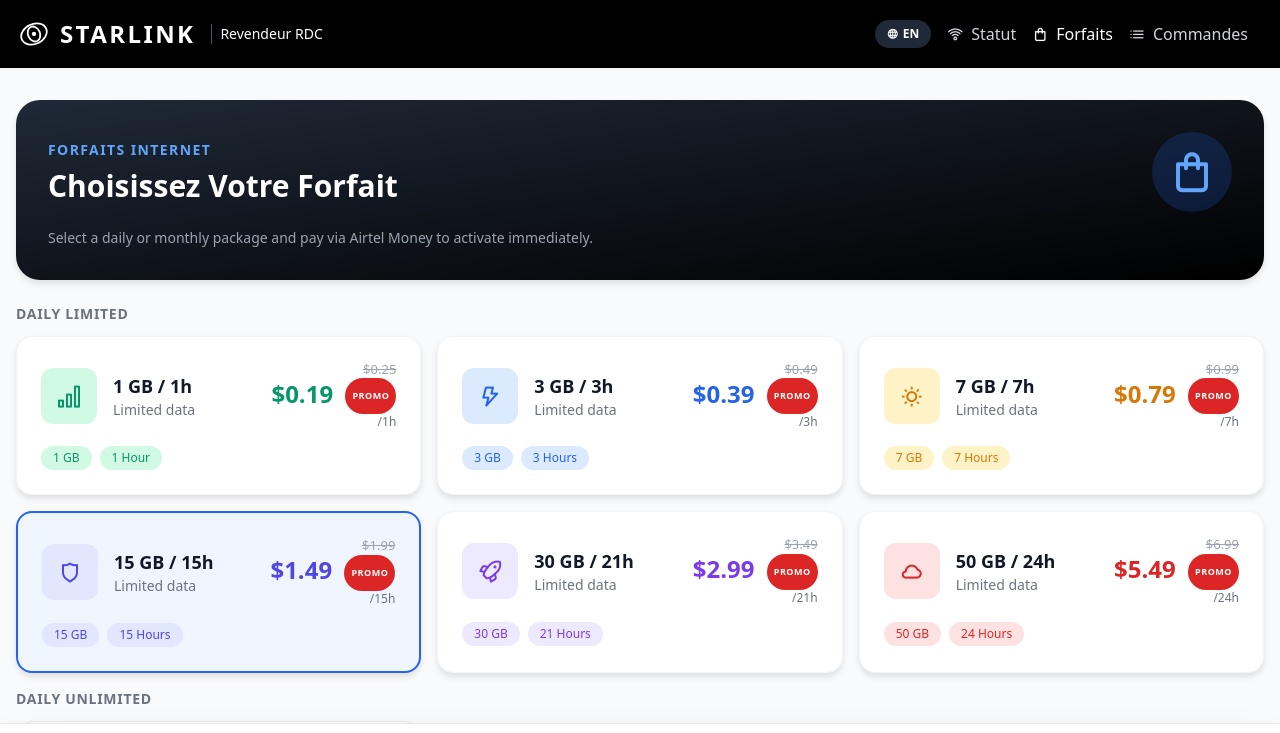
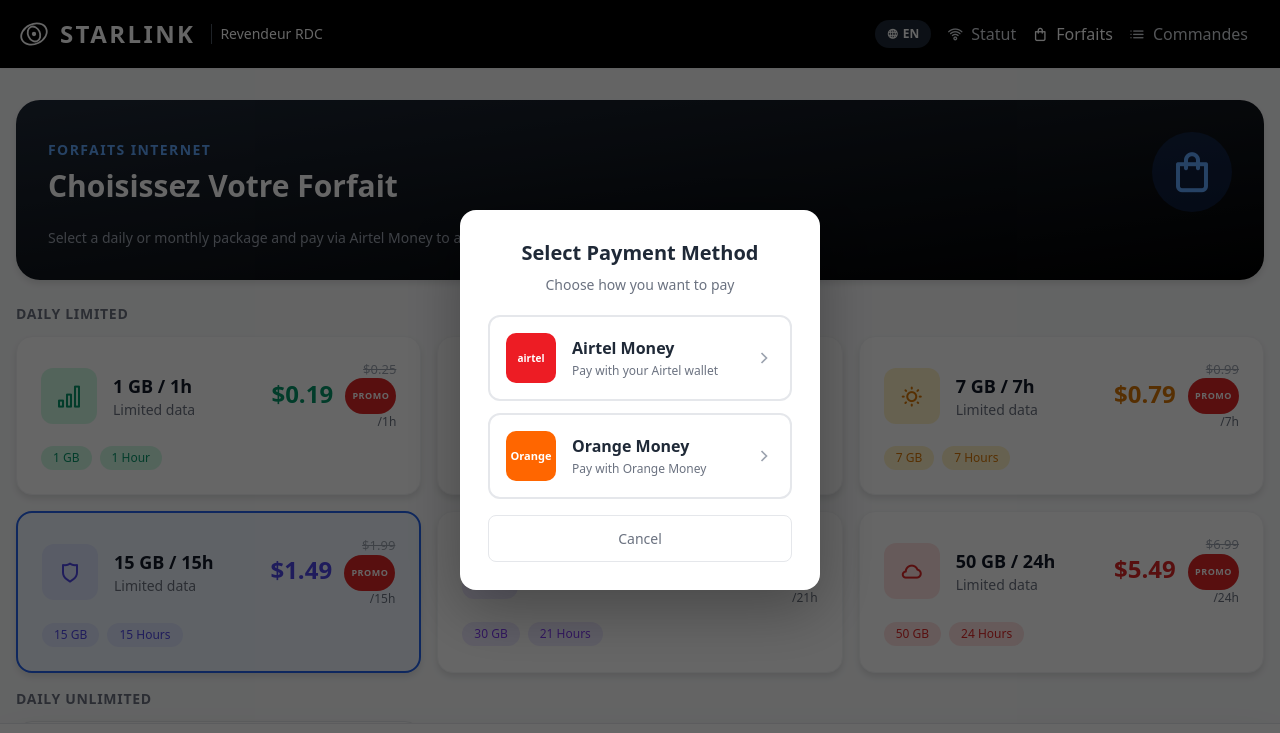
Before and after one commit to Ivannnnnnnnnnnnnnnnnnnn/Starlink, a website: page starlink-reseller/plans.html in a window 1280 px wide. Both pictures are taken after a click on the element 218 px from the left and 591 px from the top of the page. Shown: the top 733 px of the page. Drawn offline with nearby package versions, Linux system fonts and the light colour scheme; no server answers.

Commit message:
Fix selectPackage to show payment method modal

```diff
--- a/starlink-reseller/plans.html
+++ b/starlink-reseller/plans.html
@@ -942,6 +942,8 @@
             selectedPackage = packageId;
             document.querySelectorAll('.package-card').forEach(c => c.classList.remove('selected'));
             card.classList.add('selected');
+            const paymentModal = document.getElementById('paymentMethodModal');
+            if (paymentModal) paymentModal.style.display = 'flex';
         }
 
         function openConfigureModal(packageId) {
```
Also changed, not shown: .playwright-mcp/page-2026-08-06T14-19-47-946Z.yml (added), .playwright-mcp/page-2026-08-06T14-21-33-899Z.yml (added), .playwright-mcp/page-2026-08-06T14-23-14-399Z.yml (added).
